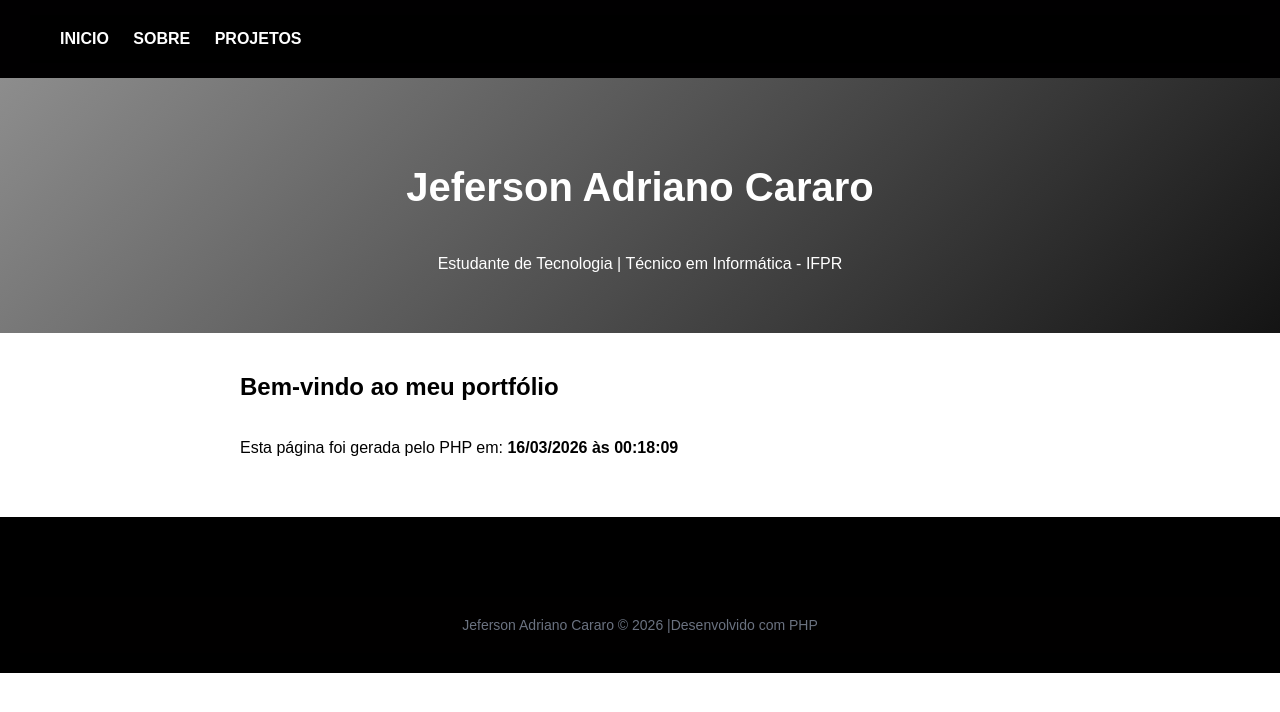
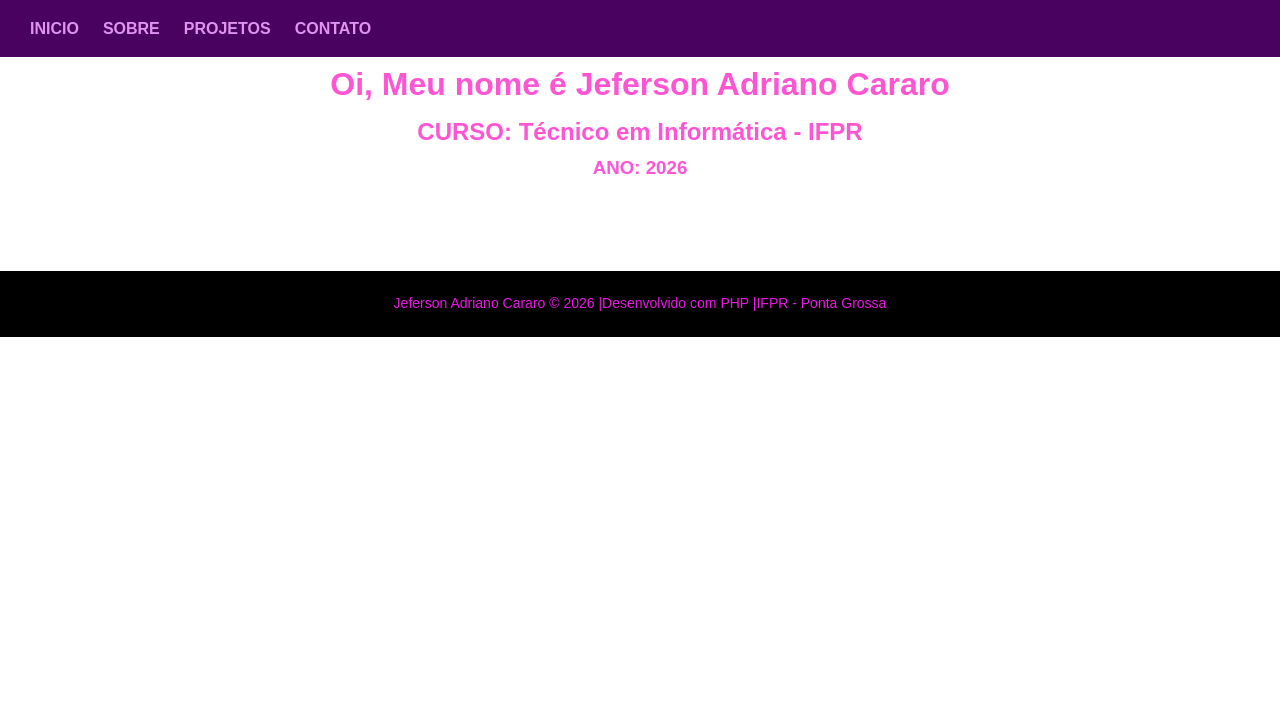
Before and after one commit to JefersonCararo/2026-DWII, a PHP site: page /01_php-intro/index.php in a window 1280 px wide. Shown: the top 712 px of the page. Run offline with PHP 8.4, Linux system fonts and the light colour scheme.

Commit message:
refactor: hub na raiz, centraliza includes e css globais

```diff
--- a/01_php-intro/includes/cabecalho.php
+++ /dev/null
@@ -1,17 +0,0 @@
-<!-- includes/cabecalho.php -->
- <nav style="background: #000000; padding: 15px 30px; font-family: Arial, sans-serif;">
-<a href="index.php"
-    style="color: white; text-decoration: none; margin-right: 20px; font-weight: bold;">
-        INICIO
-</a>
-
-<a href="sobre.php"
-    style="color: white; text-decoration: none; font-weight: bold;">
-        SOBRE
-</a>
-
-<a href="projetos.php"
-    style="color: white; text-decoration: none; margin-right: 20px; font-weight: bold;">
-        PROJETOS
-</a>
-</nav>
--- a/01_php-intro/includes/rodape.php
+++ /dev/null
@@ -1,5 +0,0 @@
-<!-- includes/rodape.php -->
-<footer style="background: #010000; color: #6b7280; text-align: center; padding: 20px; margin-top: 60px; font-family: Arial, sans-serif; font-size: 14px;">
-<?php echo $nome; ?> &copy; <?php echo date("Y");?>
-    |Desenvolvido com PHP
-</footer>
--- a/01_php-intro/index.php
+++ b/01_php-intro/index.php
@@ -12,46 +12,24 @@
 $nome  = "Jeferson Adriano Cararo";
 $curso = "Técnico em Informática - IFPR";
 $profissao = "Estudante de Tecnologia";
-$pagina_atual
+$pagina_atual = "inicio";
+$ano = "2026";
 ?>
  <!DOCTYPE html>
  <html lang="pt-br">
- <head>
-    <meta charset="UTF-8">
-    <meta name="viewport" content="width=device-width, initial-scale=1.0">
-    <title>Portfólio - <?php echo $nome; ?></title>
-    <style>
-        body {font-family: Arial, sans-serif; margin: 0; background: #ffffff;}
-        nav { background: #010001; padding: 15px 30px;}
-        nav a {color: white; text-decoration: none; margin-right: 20px; font-weight: bold;}
-        nav a:hover {text-decoration: underline;}
-        .hero {background: linear-gradient(135deg, #8d8d8d, #141414); color: white; text-align: center; padding: 60px 20px;}
-        .hero h1 {font-size: 2.5em; margin-botton: 10px;}
-        .hero p {font-size: 1.2em; opacity: 0.9;}
-        .container {max-width: 800px; margin: 40px auto; padding: 0 20px;}
-        footer {background: #000000; color: #ffffff; text-align: center; padding: 20px; margin-top: 60px; font-size: 14px}
-    </style>
- </head>
- <body>
 
-    <nav>
-       <?php include 'includes/cabecalho.php'; ?>
-    </nav>
+   <?php include '../includes/cabecalho.php';?>
+<main>
+  <body>
 
-    <div class="hero">
-        <h1><?php echo $nome; ?></h1>
-        <br><?php echo $profissao; ?> | <?php echo $curso; ?>
-    </div>
+  <h1> Oi, Meu nome é <?php echo $nome; ?></h1>
+  <p><h2>CURSO: <?php echo $curso; ?></h2></p>
+  <p><h3>ANO: <?php echo $ano; ?></h3></p>
+<br>
+</main>
+</body>
 
-    <div class="container">
-        <h2>Bem-vindo ao meu portfólio</h2>
-        <br>Esta página foi gerada pelo PHP em:
-        <strong><?php echo date("d/m/Y \à\s H:i:s");?></strong>
-    </div>
+  <?php include '../includes/rodape.php';?>
 
-    <footer>
-        <?php include 'includes/rodape.php'; ?>
-    </footer>
 
- </body>
  </html>
--- /dev/null
+++ b/includes/cabecalho.php
@@ -0,0 +1,25 @@
+<!-- includes/cabecalho.php -->
+
+<?php
+/*
+ARQUIVO : includes/cabecalho.php
+DISCIPLINA: Desenvolvimento Web II (2026-DWII)
+AULA: 04 - PHP para Web: Formulários, GET e POST
+AUTOR: JEFERSON ADRIANO CARARO
+CONCEITOS: Modularidade, include, isset(), caminho dinâmico
+*/
+
+if(!isset($titulo_pagina)) $titulo_pagina ="Portfólio DWII";
+if(!isset($caminho_raiz)) $caminho_raiz ="../";
+
+?>
+
+<meta charset="UTF-8">
+<meta name="viewport" content="width=device-width, initial-scale=1.0">
+<title><?php echo htmlspecialchars($titulo_pagina); ?></title>
+
+<link rel="stylesheet" href="<?php echo $caminho_raiz; ?>includes/style.css">
+
+<?php
+include __DIR__ . '/nav.php';
+?>
--- /dev/null
+++ b/includes/nav.php
@@ -0,0 +1,38 @@
+<?php
+/*
+ARQUIVO : includes/nav.php
+DISCIPLINA: Desenvolvimento Web II (2026-DWII)
+AULA: 04 - PHP para Web: Formulários, GET e POST
+AUTOR: JEFERSON ADRIANO CARARO
+CONCEITOS: Menu dinâmico, operador ternário, $caminho_raiz
+*/
+
+if(!isset($pagina_atual)) $pagina_atual ="";
+if(!isset($caminho_raiz)) $caminho_raiz ="../";
+
+function menu_class($item, $atual){
+    return ($item === $atual) ? 'class="ativo"' : '';
+}
+
+?>
+
+
+
+<nav>
+    <a href="<?php echo $caminho_raiz; ?>01_php-intro/index.php"
+    <?php echo menu_class("inicio", $pagina_atual); ?>>
+    INICIO
+</a>
+    <a href="<?php echo $caminho_raiz; ?>01_php-intro/sobre.php"
+    <?php echo menu_class("sobre", $pagina_atual); ?>>
+    SOBRE
+</a>
+    <a href="<?php echo $caminho_raiz; ?>01_php-intro/projetos.php"
+    <?php echo menu_class("projetos", $pagina_atual); ?>>
+    PROJETOS
+</a>
+    <a href="<?php echo $caminho_raiz; ?>02_formularios/contato.php"
+    <?php echo menu_class("contato", $pagina_atual); ?>>
+    CONTATO
+</a>
+</nav>
--- /dev/null
+++ b/includes/rodape.php
@@ -0,0 +1,19 @@
+<!-- includes/rodape.php -->
+<?php
+/*
+ARQUIVO : includes/rodape.php
+DISCIPLINA: Desenvolvimento Web II (2026-DWII)
+AULA: 04 - PHP para Web: Formulários, GET e POST
+AUTOR: JEFERSON ADRIANO CARARO
+CONCEITOS: Modularização, date(), isset(), fallback defensivo
+*/
+
+$autor = isset($nome) ? htmlspecialchars($nome) : "Portfólio";
+?>
+
+<footer>
+    <?php echo $autor; ?>
+    &copy; <?php echo date("Y");?>
+    |Desenvolvido com PHP
+    |IFPR - Ponta Grossa
+</footer>
--- /dev/null
+++ b/includes/style.css
@@ -0,0 +1,223 @@
+
+/*
+ARQUIVO : index.php
+DISCIPLINA: Desenvolvimento Web II (2026-DWII)
+AULA: 04 - PHP para Web: Formulários, GET e POST
+AUTOR: JEFERSON ADRIANO CARARO
+CONCEITOS: Ponto de Entrada, array associativo, foreach, date(), htmlspecialchars()
+*/
+
+/*Reset e base */
+*{
+    box-sizing: border-box; margin: 0; padding: 0;}
+
+body { font-family: Arial, sans-serif; margin: 0; background: #f3f4f6; }
+        nav { background: #6c186b; padding: 15px 30px; }
+        nav a { color: white; text-decoration: none; margin-right: 20px; font-weight: bold; }
+        nav a:hover { text-decoration: underline; }
+        .hero { background: linear-gradient(135deg, #7f1f78, #610843); color: white; text-align: center; padding: 60px 20px; }
+        .hero h1 { font-size: 2.5em; margin-bottom: 10px; }
+        .hero p { font-size: 1.2em; opacity: 0.9; }
+        .container { max-width: 800px; margin: 40px auto; padding: 0 20px; }
+        footer { background: #010000; color: #e613d8; text-align: center; padding: 20px; margin-top: 60px; font-size: 14px; }
+
+    body{
+        font-family: Arial, sans-serif;
+        background: #ffffff;
+        color: #ff54d4;
+        line-height: 1.7;
+
+        }
+/*Layout*/
+.container{
+    max-width: 800px;
+    margin: 40px auto;
+    padding: 0 20px;
+    background-color: rgb(255, 255, 255);
+border-radius: 10px;
+box-shadow: 10px 10px 25px rgba(155, 2, 179, 0.753);
+width: 900px;
+padding: 10px;
+margin: auto;
+text-align: justify;
+}
+/*Títulos de seção*/
+h1.titulo-secao {color: #dba6ff; margin-bottom: 24px;}
+
+/*Navegação*/
+nav{
+    background: #49025f;
+    padding: 15px 30px;
+    display: flex;
+    align-items: center;
+    gap: 4px;
+}
+nav a{
+    color: rgb(224, 148, 240);
+    text-decoration: none;
+    margin-right: 20px;
+    font-weight: bold;
+}
+/*Classe aplicada via PHP ao item da página atual*/
+nsv a.ativo{
+    color: #ffffff;
+    border-bottom: 2px solid #dd0bf9;
+}
+/*Cards de conteúdo*/
+.card{
+    background: white;
+    padding: 28px;
+    border-radius: 8px;
+    margin-bottom: 16px;
+    border-left: 4px solid #fbfbfb;
+}
+.card h3{margin-top: 0; color: #662a80; margin-bottom: 12px;}
+.cardd p{margin-bottom: 0; color: #6d0c6d;}
+
+/*Formulários*/
+.form-container{
+    background: white;
+    padding: 30px;
+    border-radius: 8px;
+}
+label{
+    display: block;
+    font-weight: bold;
+    margin-bottom: 6px;
+    margin-top: 16px;
+}
+label:first-of-type{margin-top: 0;}
+
+input[type="text"], textarea{
+    width: 100%;
+    padding: 10px;
+    border: 1px solid #d1d5db;
+    border-radius: 6px;
+    font-size: 15px;
+    font-family: Arial, sans-serif;
+}
+textarea{ resize: vertical;}
+
+button[type="submit"]{
+    margin-top: 20px;
+    background: #ca16b5;
+    color: white;
+    border: none;
+    padding: 12px 28px;
+    border-radius: 6px;
+    font-size: 15px;
+    cursor: pointer;
+
+}
+button[type="submit"]:hover{background: #2a4080;
+background-color: rgb(255, 255, 255);
+border-radius: 10px;
+box-shadow: 10px 10px 25px rgba(51, 2, 165, 0.753);
+width: 900px;
+padding: 10px;
+margin: auto;
+text-align: justify;
+}
+
+header{
+    text-align: center;
+    background-color: #000000;
+}
+main{
+    text-align: center;
+    background-color: #610843, #b1108c;
+}
+
+/*Alertas*//* Exibidos pelo PHP quando há erros de validação*/
+.alerta-erro{
+    background: #ffffff;
+    border-left: 4px solid #e713b2;
+    border-radius: 0  8px 8px 0;
+    padding: 18px 22px;
+    margin-top: 20px;
+}
+.alerta-erro h3 {color: #b1108c; margin-top: 0;}
+
+/*Exibido pelo PHP quando o envio foi bem-sucedido*/
+.alerta-sucesso{
+    background: #e9f5ea;
+    border-left: 4px solid #ffffff;
+    border-radius: 0 8px 8px 0;
+    padding: 18px 22px;
+    margin-top: 20px;
+}
+.alerta-sucesso h3 {color: #dd41f2; margin-top: 0;}
+
+/*Rodapé*/
+footer{
+    background: #010000;
+    color: #ec16e4;
+    text-align: center;
+    padding: 20px;
+    margin-top: 60px;
+    font-size: 14px;
+    line-height: 1.8;
+}
+
+/*
+p{
+    font-family: 'Franklin Gothic Medium', 'Arial Narrow', Arial, sans-serif;
+    color:#0f1e38
+}
+
+h2{
+    text-align: center;
+    color:#110f2e;
+    font-family: fantasy;
+}
+body{
+    background-color:#ffffff;
+}
+h3{
+    text-align: center;
+    color:rgb(13, 4, 43);
+    font-family: 'Lucida Sans', 'Lucida Sans Regular', 'Lucida Grande', 'Lucida Sans Unicode', Geneva, Verdana, sans-serif;
+}
+h4{
+    text-align: center;
+    color: #1d194d;
+    font-family: 'Lucida Sans', 'Lucida Sans Regular', 'Lucida Grande', 'Lucida Sans Unicode', Geneva, Verdana, sans-serif;
+}
+a{
+    text-align: center;
+    color: #16143b;
+    font-family: fantasy;
+}
+main{
+background-color: rgb(255, 255, 255);
+border-radius: 10px;
+box-shadow: 10px 10px 25px rgba(51, 2, 165, 0.753);
+width: 900px;
+padding: 10px;
+margin: auto;
+text-align: justify;
+
+}
+button{
+    text-align: center;
+
+}
+footer{
+    background-color: rgb(255, 255, 255);
+    border-radius: 10px;
+    box-shadow: 10px 10px 25px rgba(238, 38, 188, 0.753);
+    width: 900px;
+    padding: 10px;
+    margin: auto;
+    text-align: justify;
+}
+section{
+    border-radius: 10px;
+    font-family: 'Franklin Gothic Medium', 'Arial Narrow', Arial, sans-serif;
+    color:#000000
+}
+*/
+header{
+    display: grid;
+    text-align: center;
+}
```
Also changed, not shown: 01_php-intro/carro.html (added, +30 -0 lines), 01_php-intro/projetos.php (+24 -17 lines), 01_php-intro/sobre.php (+11 -16 lines), index.php (added, +113 -0 lines), 01_php-intro/README.md, 01_php-intro/imagens/barquinremove.png (added).
